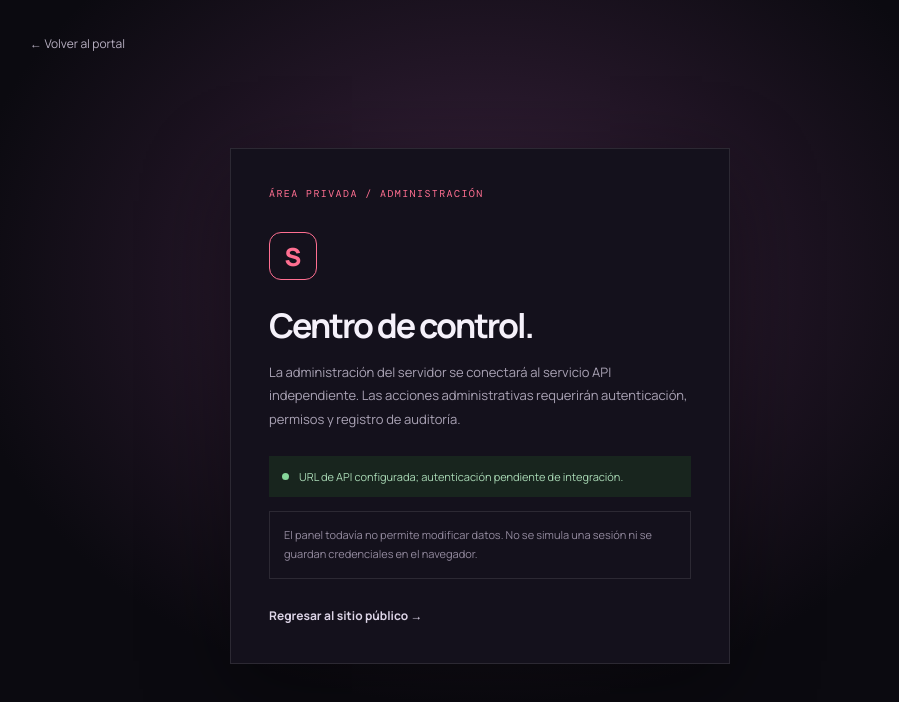
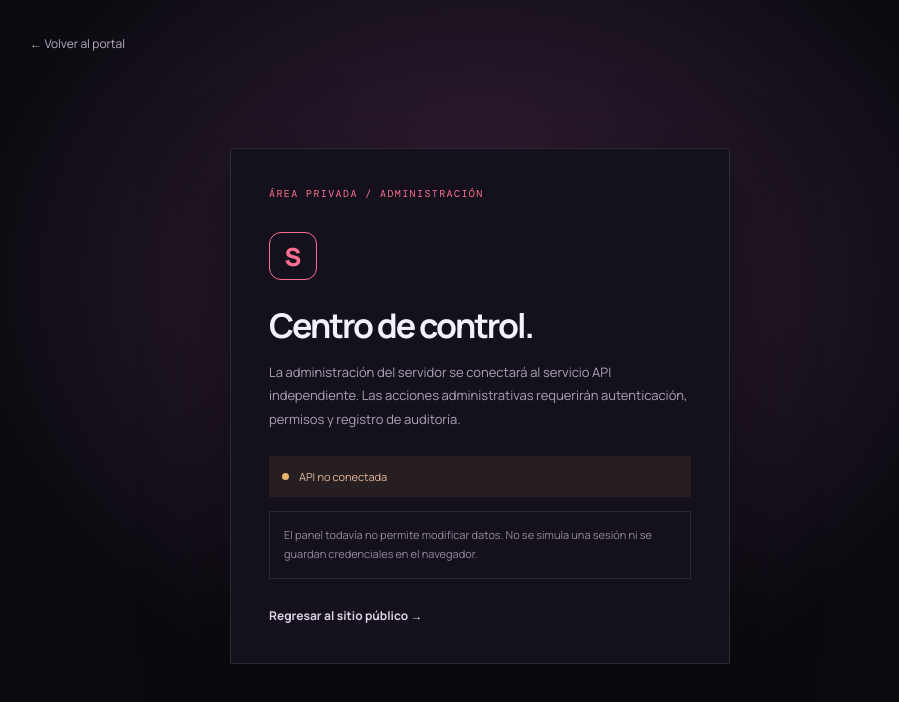
Before and after one commit to MxIDzzl/SalchichonSMP-Updates, a Next.js app: page /admin in a window 1280 px wide. Shown: the top 702 px of the page, without its empty margins (160-1059 px from the left). Built offline with nearby package versions, Linux system fonts and the light colour scheme; no server answers.

Commit message:
fix(admin): read server-only API configuration

```diff
--- a/app/admin/page.tsx
+++ b/app/admin/page.tsx
@@ -2,7 +2,7 @@ import Link from "next/link";
 export const metadata = { title: "Administración · Escuadrón Salchichón" };
 
 export default function AdminPage() {
-  const configured = Boolean(process.env.NEXT_PUBLIC_SALCHICHON_API_URL);
+  const configured = Boolean(process.env.SALCHICHON_API_URL);
 
   return (
     <main className="admin-page">
```
